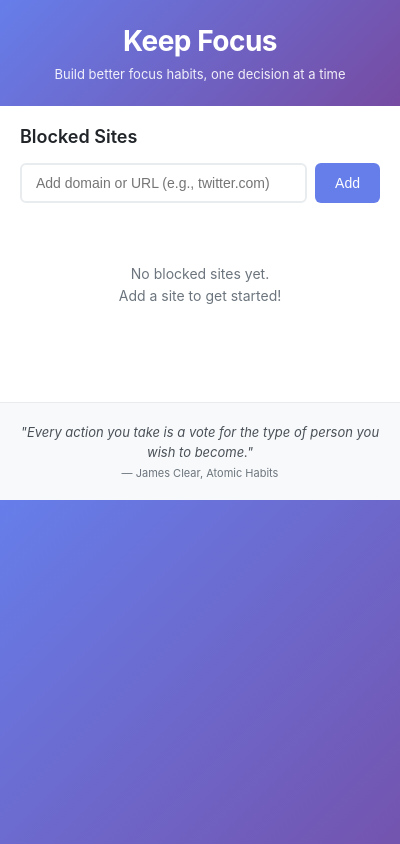
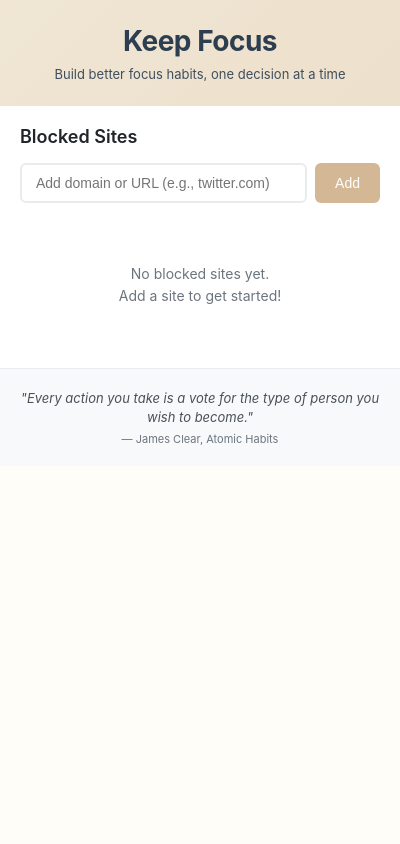
Before and after one commit to Mpire25/keep-focus, a browser extension: page popup.html in a window 400 px wide. Drawn offline with Linux system fonts and the light colour scheme.

Commit message:
doesn't work

```diff
--- a/popup.css
+++ b/popup.css
@@ -7,21 +7,23 @@
 body {
   font-family: -apple-system, BlinkMacSystemFont, 'Segoe UI', Roboto, Oxygen, Ubuntu, Cantarell, sans-serif;
   width: 400px;
-  min-height: 500px;
-  background: linear-gradient(135deg, #667eea 0%, #764ba2 100%);
+  max-height: 600px;
+  background: #fefdf7;
   color: #333;
+  overflow: hidden;
 }
 
 .container {
   background: white;
-  min-height: 500px;
+  max-height: 600px;
   display: flex;
   flex-direction: column;
+  overflow: hidden;
 }
 
 header {
-  background: linear-gradient(135deg, #667eea 0%, #764ba2 100%);
-  color: white;
+  background: linear-gradient(135deg, #f0e6d4 0%, #ede0cc 100%);
+  color: #2c3e50;
   padding: 24px 20px;
   text-align: center;
 }
@@ -66,13 +68,17 @@ header h1 {
 }
 
 .streak-text strong {
-  color: #667eea;
+  color: #d4b896;
   font-weight: 600;
 }
 
 .blocked-sites-section {
   flex: 1;
   padding: 20px;
+  display: flex;
+  flex-direction: column;
+  min-height: 0;
+  overflow: hidden;
 }
 
 .blocked-sites-section h2 {
@@ -80,12 +86,14 @@ header h1 {
   font-weight: 600;
   margin-bottom: 16px;
   color: #212529;
+  flex-shrink: 0;
 }
 
 .input-group {
   display: flex;
   gap: 8px;
   margin-bottom: 20px;
+  flex-shrink: 0;
 }
 
 #siteInput {
@@ -99,12 +107,12 @@ header h1 {
 
 #siteInput:focus {
   outline: none;
-  border-color: #667eea;
+  border-color: #d4b896;
 }
 
 .btn-primary {
   padding: 10px 20px;
-  background: #667eea;
+  background: #d4b896;
   color: white;
   border: none;
   border-radius: 6px;
@@ -115,7 +123,7 @@ header h1 {
 }
 
 .btn-primary:hover {
-  background: #5568d3;
+  background: #c9a883;
 }
 
 .btn-primary:active {
@@ -124,6 +132,10 @@ header h1 {
 
 .blocked-list {
   list-style: none;
+  overflow-y: auto;
+  overflow-x: hidden;
+  flex: 1;
+  min-height: 0;
 }
 
 .blocked-item {
```
Also changed, not shown: content.js (+9 -9 lines), icon128.png, icon16.png, icon48.png.
